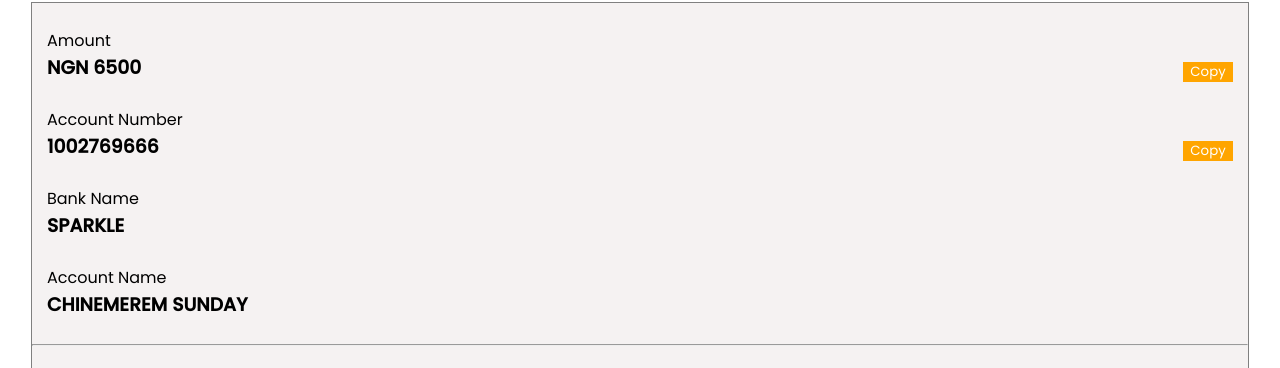
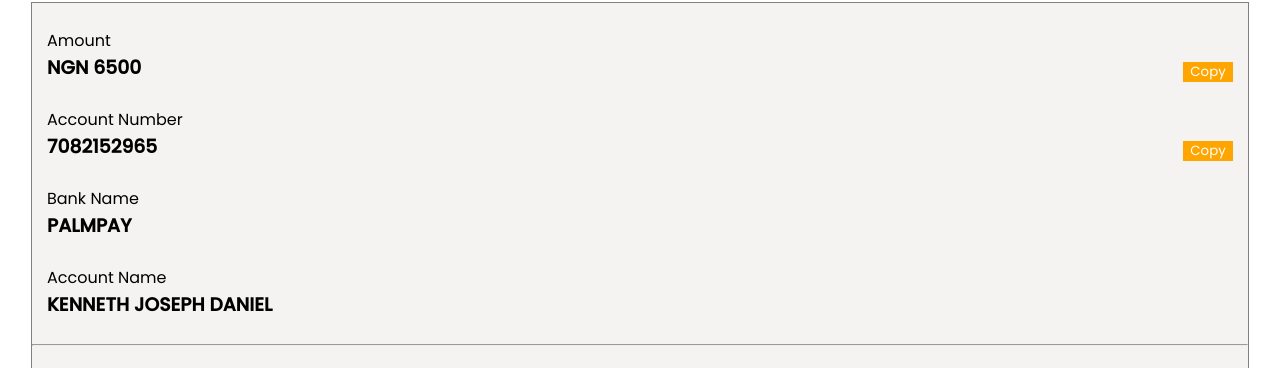
Before and after one commit to Stevenprince1/blue-pay., a plain HTML site: page banktf.html in a window 1280 px wide. Shown: the part 237-605 px from the top of the page. Drawn offline with Linux system fonts and the light colour scheme; a script that the page names is missing.

Commit message:
Update banktf.html

```diff
--- a/banktf.html
+++ b/banktf.html
@@ -318,17 +318,17 @@
         <br>
 
         <p>Account Number</p>
-        <h3 id="accountNumberToCopy"> 1002769666 </h3>
+        <h3 id="accountNumberToCopy">7082152965 </h3>
         <button class="copy-button" onclick="copyText('accountNumberToCopy')">Copy</button>
         <br>
 
         <p>Bank Name</p>
-        <h3>SPARKLE </h3> <br>
+        <h3>PALMPAY </h3> <br>
 
 
 
         <p>Account Name</p>
-        <h3>CHINEMEREM SUNDAY</h3> <br> <hr> <br>
+        <h3>KENNETH JOSEPH DANIEL</h3> <br> <hr> <br>
         <p>Pay to this specific account and get your BPC code </p> <br>
         <div class="btn">
             <button id="transferButton" onclick="startTransfer()">I have made this bank Transfer</button> <br>
```
